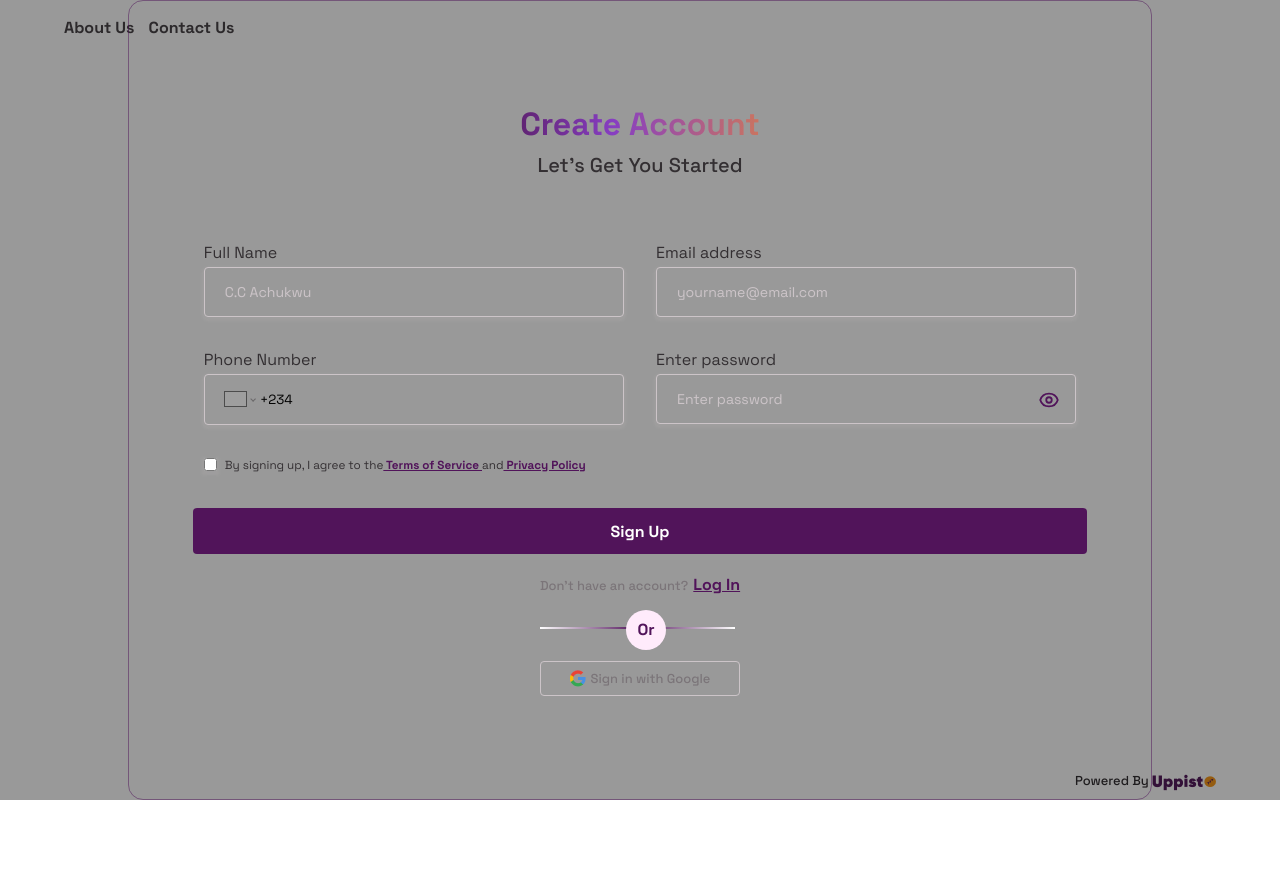
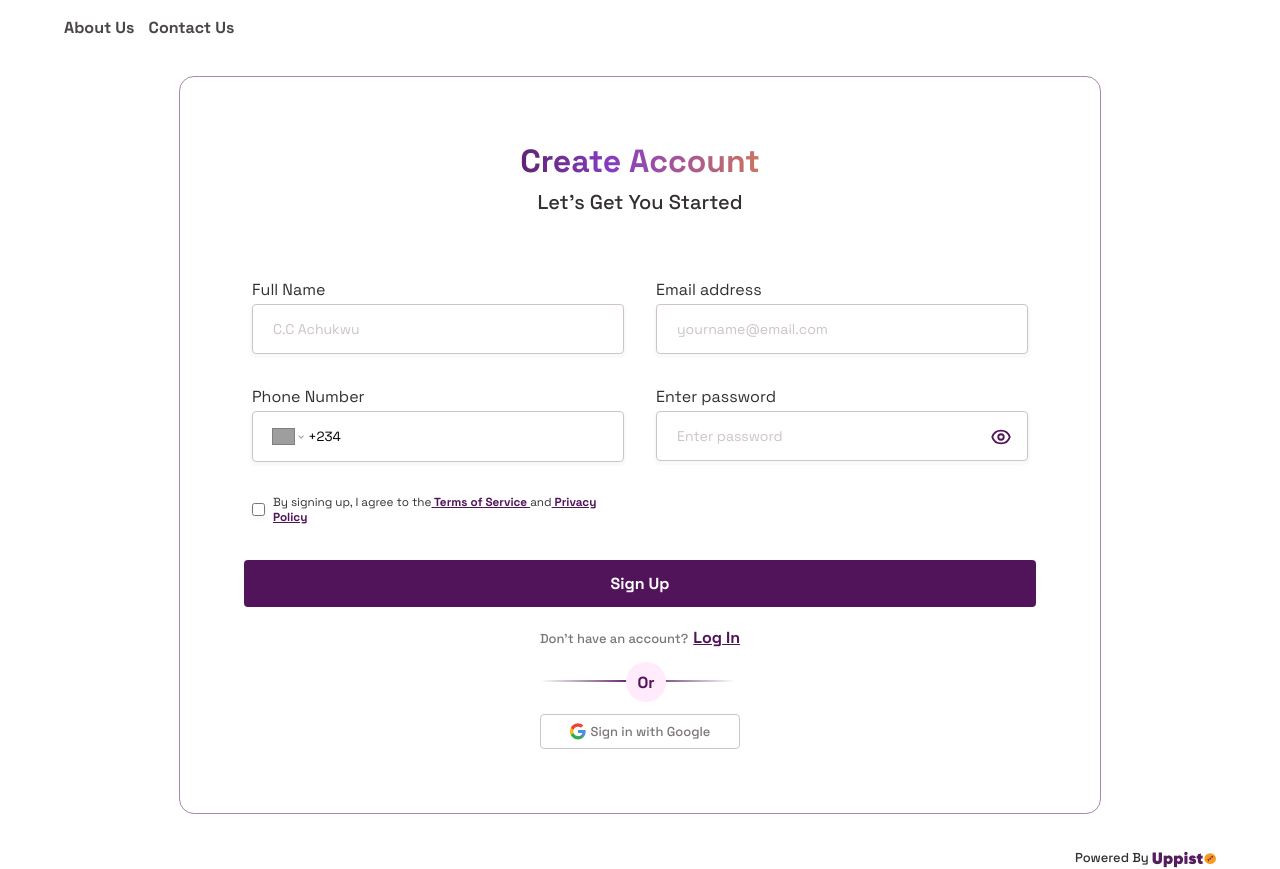
Before and after one commit to King-Mikaelson/vigilant-octo-enigma, a React (Create React App) app: page /signup in a window 1280 px wide. Before the commit the page ends 800 px from the top, so only its background shows below. Built offline with nearby package versions, Linux system fonts and the light colour scheme; grey boxes are pictures that could not be loaded.

Commit message:
FIX/removed blur homepage bg

```diff
--- a/src/components/items/editItem/index.tsx
+++ b/src/components/items/editItem/index.tsx
@@ -17,7 +17,7 @@ const EditItem: React.FC = () => {
   };
 
   return (
-    <div className="container">
+    <div className="item-pry-container">
       <div className="container-item">
         <div className="header">
           <h2>Edit Item</h2>
--- a/src/styleGuides.tsx
+++ b/src/styleGuides.tsx
@@ -1,7 +1,7 @@
 import Pos from "./features/pos";
 import Subscribe from "./features/subscription";
 import TopBar from "./components/topBar/index";
-import DeleteItem from "./components/items/deleteItem";
+//import DeleteItem from "./components/items/deleteItem";
 // import EditItem from "./components/items/editItem";
 import AddItem from "./components/items/addItem";
 import Filters from "./components/filters";
@@ -10,10 +10,10 @@ import MenuCard from "./components/menuCard";
 export default function StyleGuides() {
   return (
     <div>
-      <MenuCard/>
+      <MenuCard />
       <Filters />
       <Pos />
-      <DeleteItem />
+      {/* <DeleteItem /> */}
       {/* Commented this out because the background effect affects the ENTIRE screen */}
       {/* <EditItem /> */}
       <AddItem />
--- a/src/styles/components/_edititem.scss
+++ b/src/styles/components/_edititem.scss
@@ -1,4 +1,4 @@
-.container {
+.item-pry-container {
     display: flex;
     justify-content: center;
     align-items: center;
```
